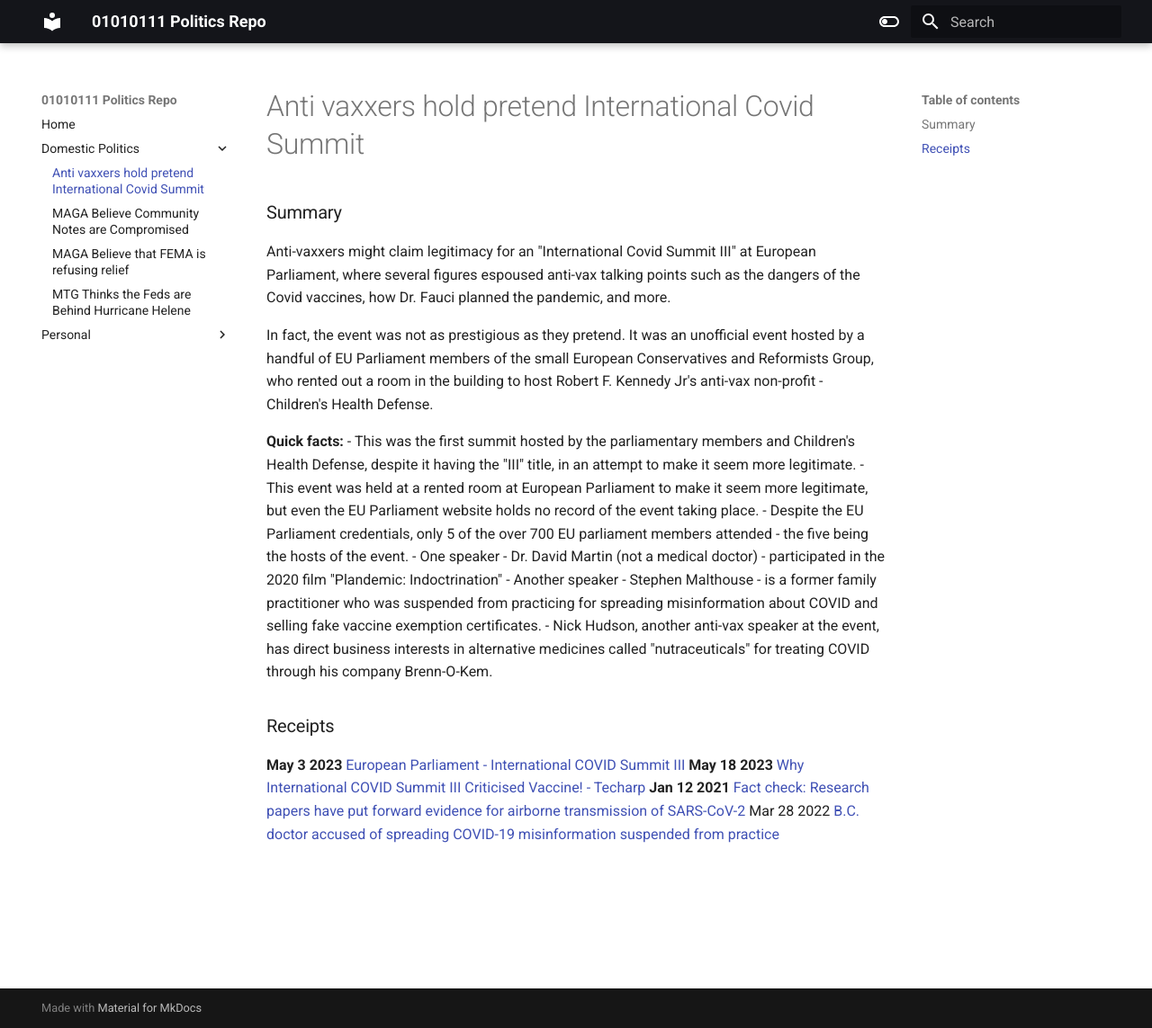
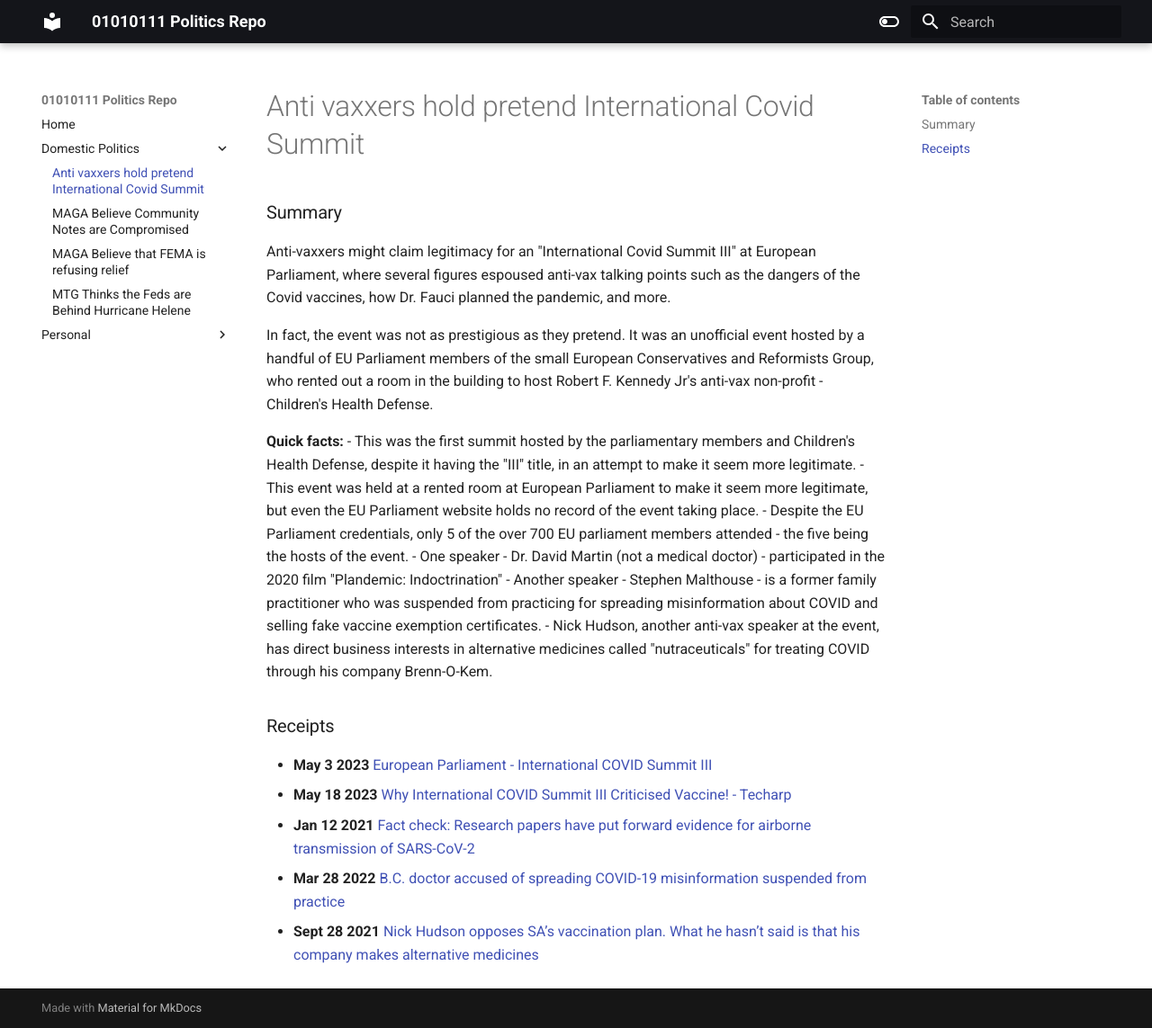
Before and after one commit to 01010111/politics, an MkDocs documentation site: the page built from docs/Domestic Politics/Anti-vaxxers hold pretend International Covid Summit.md, in a window 1280 px wide and 1143 px high. Shown: the whole window at 90% size. Built offline with MkDocs 1.6.1 and Material for MkDocs 9.7.7, drawn with Linux system fonts in a browser that asks for light colours.

Commit message:
vault backup: 2024-10-10 10:11:38

```diff
--- a/docs/Domestic Politics/Anti-vaxxers hold pretend International Covid Summit.md
+++ b/docs/Domestic Politics/Anti-vaxxers hold pretend International Covid Summit.md
@@ -18,7 +18,8 @@
 - Another speaker - Stephen Malthouse - is a former family practitioner who was suspended from practicing for spreading misinformation about COVID and selling fake vaccine exemption certificates.
 - Nick Hudson, another anti-vax speaker at the event, has direct business interests in alternative medicines called "nutraceuticals" for treating COVID through his company Brenn-O-Kem.
 ### Receipts
-**May 3 2023** [European Parliament - International COVID Summit III](https://live.childrenshealthdefense.org/chd-tv/events/fluoride-report-or-systematic-review-of-the-science-or-may-4-or-12-30pm-et/fluoride-report-systematic-review-of-the-science-may-4/)
-**May 18 2023** [Why International COVID Summit III Criticised Vaccine! - Techarp](https://www.techarp.com/facts/international-covid-summit-iii/)
-**Jan 12 2021** [Fact check: Research papers have put forward evidence for airborne transmission of SARS-CoV-2](https://www.reuters.com/article/uk-factcheck-masks/fact-check-research-papers-have-put-forward-evidence-for-airborne-transmission-of-sars-cov-2-idUSKBN29H2UO/)
-Mar 28 2022 [B.C. doctor accused of spreading COVID-19 misinformation suspended from practice](https://www.cbc.ca/news/canada/british-columbia/b-c-doctor-suspended-for-spreading-covid-19-misinformation-1.6400737)
+- **May 3 2023** [European Parliament - International COVID Summit III](https://live.childrenshealthdefense.org/chd-tv/events/fluoride-report-or-systematic-review-of-the-science-or-may-4-or-12-30pm-et/fluoride-report-systematic-review-of-the-science-may-4/)
+- **May 18 2023** [Why International COVID Summit III Criticised Vaccine! - Techarp](https://www.techarp.com/facts/international-covid-summit-iii/)
+- **Jan 12 2021** [Fact check: Research papers have put forward evidence for airborne transmission of SARS-CoV-2](https://www.reuters.com/article/uk-factcheck-masks/fact-check-research-papers-have-put-forward-evidence-for-airborne-transmission-of-sars-cov-2-idUSKBN29H2UO/)
+- **Mar 28 2022** [B.C. doctor accused of spreading COVID-19 misinformation suspended from practice](https://www.cbc.ca/news/canada/british-columbia/b-c-doctor-suspended-for-spreading-covid-19-misinformation-1.6400737)
+- **Sept 28 2021** [Nick Hudson opposes SA’s vaccination plan. What he hasn’t said is that his company makes alternative medicines](https://groundup.org.za/article/outspoken-south-african-anti-vaxxer-has-commercial-interest-alternative-medicine/)
```
Also changed, not shown: docs/index.md (+1 -0 lines).
